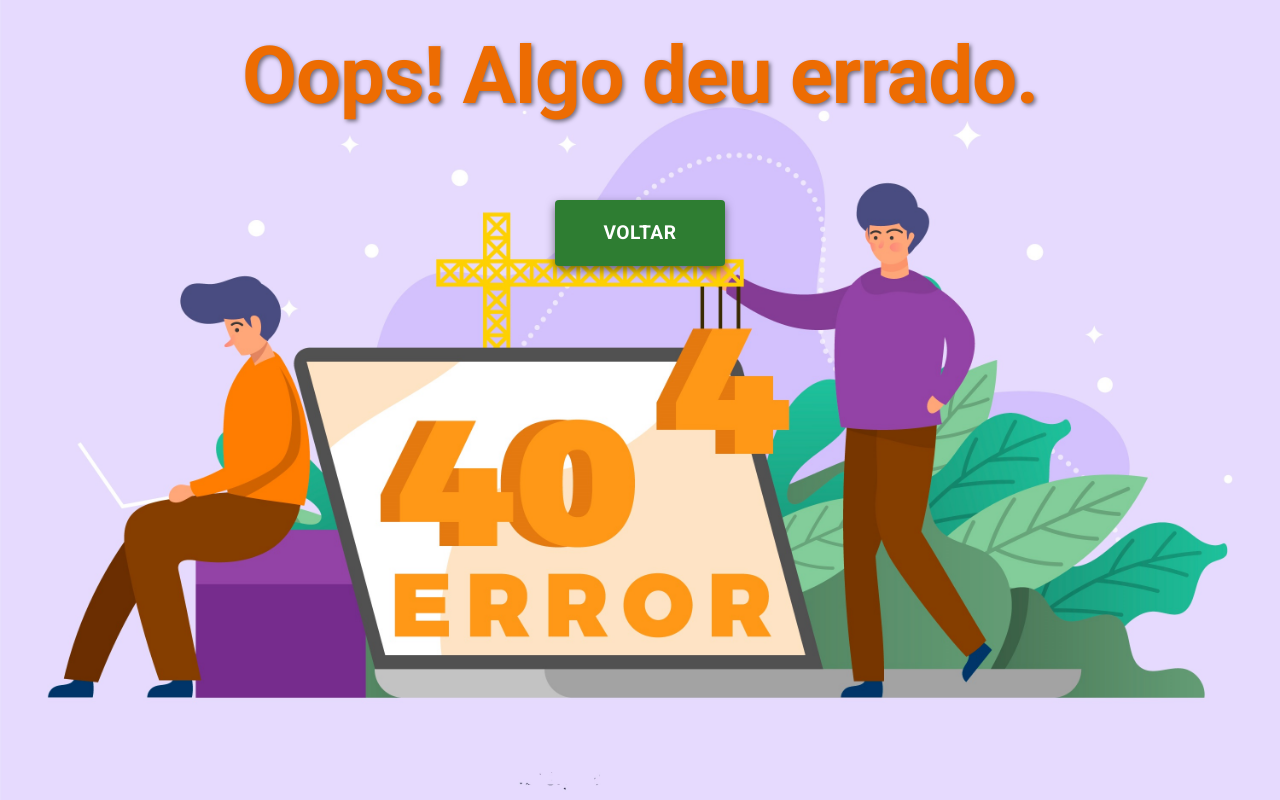
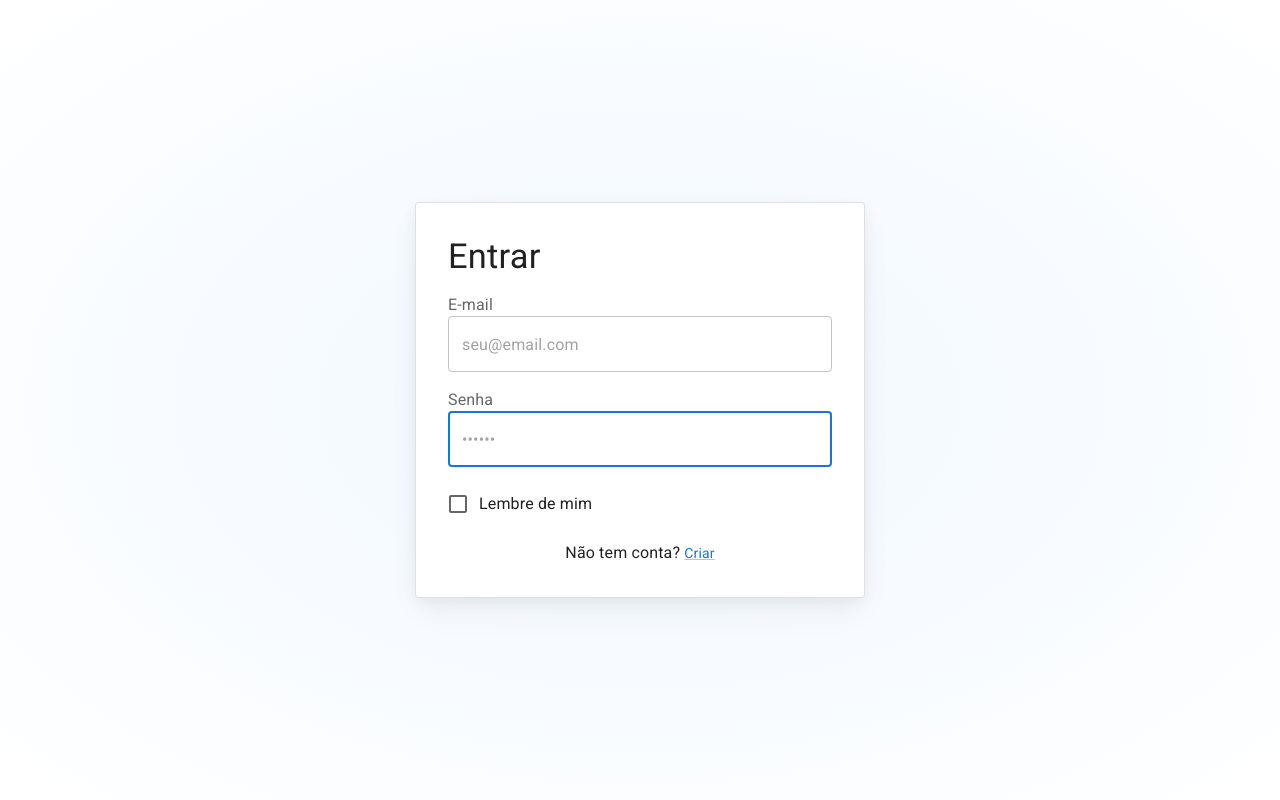
Before and after one commit to JoannaBraccini/GROWDEV-Bloco_3, a React (Vite) app in the folder ControleFinanceiro/: page /login in a window 1280 px wide. Built offline with nearby package versions, Linux system fonts and the light colour scheme.

Commit message:
init login

```diff
--- a/ControleFinanceiro/src/components/Header.tsx
+++ b/ControleFinanceiro/src/components/Header.tsx
@@ -15,12 +15,16 @@
 import ToggleButton from "@mui/material/ToggleButton";
 import ToggleButtonGroup from "@mui/material/ToggleButtonGroup";
 import { purple } from "@mui/material/colors";
+import { useAppDispatch, useAppSelector } from "../config/store/hooks";
+import { logout } from "../config/store/modules/userLoggedSlice";
 
 const pages = ["Painel", "Conta"];
 
 export function Header() {
+  const dispatch = useAppDispatch();
+  const userLoggedRedux = useAppSelector((state) => state.userLogged);
+  const navigate = useNavigate();
   const [alignment, setAlignment] = React.useState("Painel");
-  const navigate = useNavigate();
   const [anchorElNav, setAnchorElNav] = React.useState<null | HTMLElement>(
     null
   );
@@ -62,8 +66,15 @@
   };
 
   function handleLogout() {
-    alert("Deslogou!");
+    // disparar o logout
+    dispatch(logout());
   }
+
+  React.useEffect(() => {
+    if (!userLoggedRedux.id) {
+      navigate("/login");
+    }
+  }, [userLoggedRedux, navigate]);
 
   return (
     <AppBar position="static" sx={{ backgroundColor: purple[700] }}>
--- /dev/null
+++ b/ControleFinanceiro/src/pages/Login.tsx
@@ -0,0 +1,178 @@
+import * as React from "react";
+import Box from "@mui/material/Box";
+import Button from "@mui/material/Button";
+import Checkbox from "@mui/material/Checkbox";
+import CssBaseline from "@mui/material/CssBaseline";
+import FormControlLabel from "@mui/material/FormControlLabel";
+import Divider from "@mui/material/Divider";
+import FormLabel from "@mui/material/FormLabel";
+import FormControl from "@mui/material/FormControl";
+import Link from "@mui/material/Link";
+import TextField from "@mui/material/TextField";
+import Typography from "@mui/material/Typography";
+import Stack from "@mui/material/Stack";
+import MuiCard from "@mui/material/Card";
+import { styled } from "@mui/material/styles";
+import { Facebook, Google } from "@mui/icons-material";
+
+const Card = styled(MuiCard)(({ theme }) => ({
+  display: "flex",
+  flexDirection: "column",
+  alignSelf: "center",
+  width: "100%",
+  padding: theme.spacing(4),
+  gap: theme.spacing(2),
+  margin: "auto",
+  [theme.breakpoints.up("sm")]: {
+    maxWidth: "450px",
+  },
+  boxShadow:
+    "hsla(220, 30%, 5%, 0.05) 0px 5px 15px 0px, hsla(220, 25%, 10%, 0.05) 0px 15px 35px -5px",
+  ...theme.applyStyles("dark", {
+    boxShadow:
+      "hsla(220, 30%, 5%, 0.5) 0px 5px 15px 0px, hsla(220, 25%, 10%, 0.08) 0px 15px 35px -5px",
+  }),
+}));
+
+const SignInContainer = styled(Stack)(({ theme }) => ({
+  height: "calc((1 - var(--template-frame-height, 0)) * 100dvh)",
+  minHeight: "100%",
+  padding: theme.spacing(2),
+  [theme.breakpoints.up("sm")]: {
+    padding: theme.spacing(4),
+  },
+  "&::before": {
+    content: '""',
+    display: "block",
+    position: "absolute",
+    zIndex: -1,
+    inset: 0,
+    backgroundImage:
+      "radial-gradient(ellipse at 50% 50%, hsl(210, 100%, 97%), hsl(0, 0%, 100%))",
+    backgroundRepeat: "no-repeat",
+    ...theme.applyStyles("dark", {
+      backgroundImage:
+        "radial-gradient(at 50% 50%, hsla(210, 100%, 16%, 0.5), hsl(220, 30%, 5%))",
+    }),
+  },
+}));
+
+export function Login() {
+  const [emailError, setEmailError] = React.useState(false);
+  const [emailErrorMessage, setEmailErrorMessage] = React.useState("");
+  const [passwordError, setPasswordError] = React.useState(false);
+  const [passwordErrorMessage, setPasswordErrorMessage] = React.useState("");
+  const [open, setOpen] = React.useState(false);
+
+  const handleSubmit = (event: React.FormEvent<HTMLFormElement>) => {
+    if (emailError || passwordError) {
+      event.preventDefault();
+      return;
+    }
+    const data = new FormData(event.currentTarget);
+    console.log({
+      email: data.get("email"),
+      password: data.get("password"),
+    });
+  };
+
+  const validateInputs = () => {
+    const email = document.getElementById("email") as HTMLInputElement;
+    const password = document.getElementById("password") as HTMLInputElement;
+
+    let isValid = true;
+
+    if (!email.value || !/\S+@\S+\.\S+/.test(email.value)) {
+      setEmailError(true);
+      setEmailErrorMessage("Please enter a valid email address.");
+      isValid = false;
+    } else {
+      setEmailError(false);
+      setEmailErrorMessage("");
+    }
+
+    if (!password.value || password.value.length < 6) {
+      setPasswordError(true);
+      setPasswordErrorMessage("Password must be at least 6 characters long.");
+      isValid = false;
+    } else {
+      setPasswordError(false);
+      setPasswordErrorMessage("");
+    }
+
+    return isValid;
+  };
+
+  return (
+    <>
+      <SignInContainer direction="column" justifyContent="space-between">
+        <Card variant="outlined">
+          {/* <icone /> */}
+          <Typography
+            component="h1"
+            variant="h4"
+            sx={{ width: "100%", fontSize: "clamp(2rem, 10vw, 2.15rem)" }}
+          >
+            Entrar
+          </Typography>
+          <Box
+            component="form"
+            onSubmit={handleSubmit}
+            noValidate
+            sx={{
+              display: "flex",
+              flexDirection: "column",
+              width: "100%",
+              gap: 2,
+            }}
+          >
+            <FormControl>
+              <FormLabel htmlFor="email">E-mail</FormLabel>
+              <TextField
+                error={emailError}
+                helperText={emailErrorMessage}
+                id="email"
+                type="email"
+                name="email"
+                placeholder="seu@email.com"
+                autoComplete="email"
+                autoFocus
+                required
+                fullWidth
+                variant="outlined"
+                color={emailError ? "error" : "primary"}
+              />
+            </FormControl>
+            <FormControl>
+              <FormLabel htmlFor="password">Senha</FormLabel>
+              <TextField
+                error={passwordError}
+                helperText={passwordErrorMessage}
+                name="password"
+                placeholder="••••••"
+                type="password"
+                id="password"
+                autoComplete="current-password"
+                autoFocus
+                required
+                fullWidth
+                variant="outlined"
+                color={passwordError ? "error" : "primary"}
+              />
+            </FormControl>
+            <FormControlLabel
+              control={<Checkbox value="remember" color="primary" />}
+              label="Lembre de mim"
+            />
+            <Typography sx={{ textAlign: "center" }}>
+              Não tem conta?{" "}
+              <Link href="/" variant="body2" sx={{ alignSelf: "center" }}>
+                Criar
+              </Link>
+            </Typography>
+          </Box>
+        </Card>
+      </SignInContainer>
+    </>
+  );
+}
```
Also changed, not shown: ControleFinanceiro/src/config/routes/AppRoutes.tsx (+6 -1 lines).
